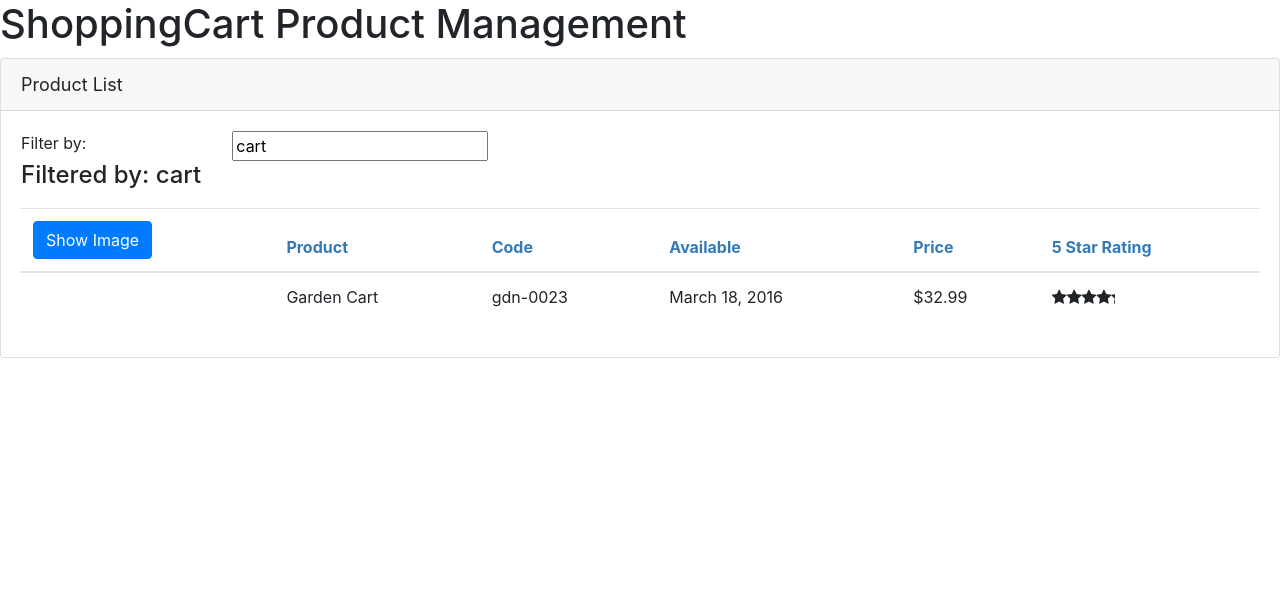
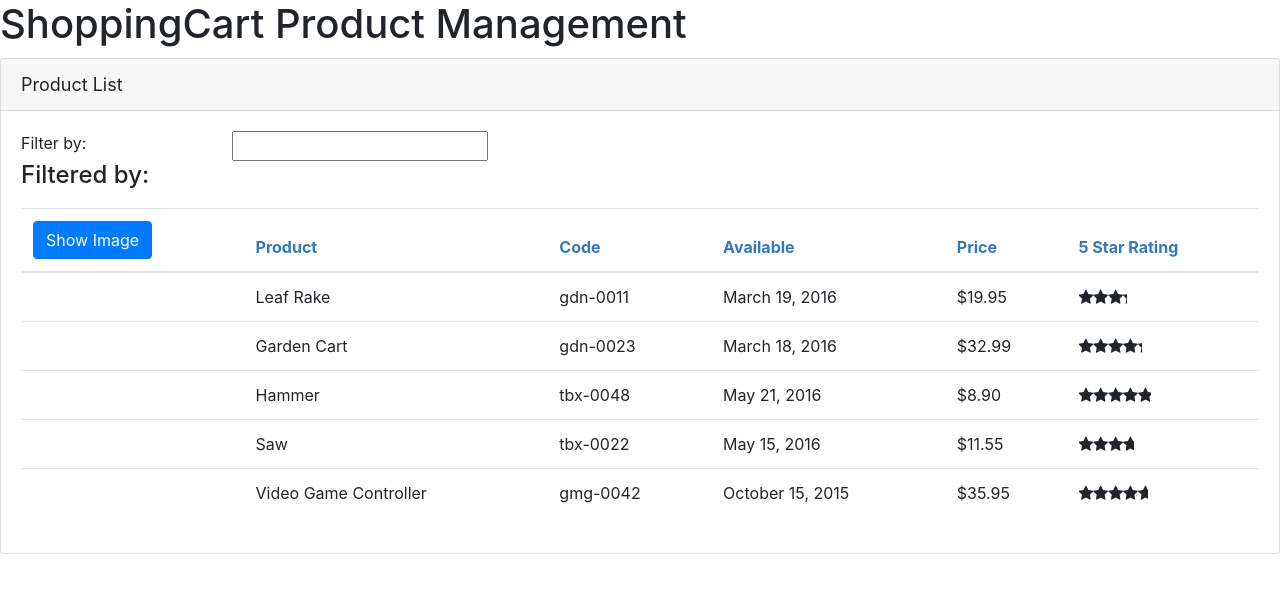
Before and after one commit to saqkhan1995/APM, an Angular app: page / in a window 1280 px wide. Shown: the top 592 px of the page. Built offline with nearby package versions, Linux system fonts and the light colour scheme.

Commit message:
injectingTheService
injectingTheService

```diff
--- a/src/app/products/product-list.component.ts
+++ b/src/app/products/product-list.component.ts
@@ -1,5 +1,6 @@
-import { Component } from '@angular/core';
+import { Component, OnInit } from '@angular/core';
 import { IProduct } from './product';
+import { ProductService } from './product.service';
 
 @Component({
     selector: 'pm-products',
@@ -7,7 +8,7 @@
     styleUrls: ['./product-list.component.css']
 })
 
-export class ProductListComponent{
+export class ProductListComponent implements OnInit{
     pageTitle: string ='Product List';
     imageWidth: number = 50;
     imageMargin: 2;
@@ -22,64 +23,10 @@
     }
 
     filteredProducts: IProduct[];
-    products: IProduct[] = [
+    products: IProduct[] = [];
 
-            {
-              "productId": 1,
-              "productName": "Leaf Rake",
-              "productCode": "GDN-0011",
-              "releaseDate": "March 19, 2016",
-              "description": "Leaf rake with 48-inch wooden handle.",
-              "price": 19.95,
-              "starRating": 3.2,
-              "imageUrl": "https://images-na.ssl-images-amazon.com/images/I/412AAGIyssL.jpg"
-            },
-            {
-              "productId": 2,
-              "productName": "Garden Cart",
-              "productCode": "GDN-0023",
-              "releaseDate": "March 18, 2016",
-              "description": "15 gallon capacity rolling garden cart",
-              "price": 32.99,
-              "starRating": 4.2,
-              "imageUrl": "https://www.steelfort.co.nz/assets/product-images/Cub-Cadet/GardenCart.png"
-            },
-            {
-              "productId": 5,
-              "productName": "Hammer",
-              "productCode": "TBX-0048",
-              "releaseDate": "May 21, 2016",
-              "description": "Curved claw steel hammer",
-              "price": 8.9,
-              "starRating": 4.8,
-              "imageUrl": "https://images-na.ssl-images-amazon.com/images/I/61EJmWzoZmL._SL1500_.jpg"
-            },
-            {
-              "productId": 8,
-              "productName": "Saw",
-              "productCode": "TBX-0022",
-              "releaseDate": "May 15, 2016",
-              "description": "15-inch steel blade hand saw",
-              "price": 11.55,
-              "starRating": 3.7,
-              "imageUrl": "http://freepngdownload.com/image/thumb/hand-saw-free-png-image-download-25.png"
-            },
-            {
-              "productId": 10,
-              "productName": "Video Game Controller",
-              "productCode": "GMG-0042",
-              "releaseDate": "October 15, 2015",
-              "description": "Standard two-button video game controller",
-              "price": 35.95,
-              "starRating": 4.6,
-              "imageUrl": "https://cdn2.iconfinder.com/data/icons/game-device-2/512/xone_controller_black_512.png"
-            }
+    constructor(private productService: ProductService){
 
-    ];
-
-    constructor(){
-      this.filteredProducts = this.products;
-      this.listFilter = 'cart';
     }
 
     onRatingClicked(message: string):void {
@@ -93,4 +40,10 @@
     toggleImage(): void {
       this.showImage = !this.showImage;
     }
+
+    ngOnInit(): void {
+      this.products = this.productService.getProducts();
+      this.filteredProducts = this.products;
+
+    }
 }
--- /dev/null
+++ b/src/app/products/product.service.ts
@@ -0,0 +1,63 @@
+import { Injectable } from "@angular/core";
+import { IProduct } from "./product";
+
+@Injectable({
+    providedIn: 'root'
+})
+export class ProductService {
+
+    getProducts(): IProduct[] {
+        return [
+            {
+                "productId": 1,
+              "productName": "Leaf Rake",
+              "productCode": "GDN-0011",
+              "releaseDate": "March 19, 2016",
+              "description": "Leaf rake with 48-inch wooden handle.",
+              "price": 19.95,
+              "starRating": 3.2,
+              "imageUrl": "https://images-na.ssl-images-amazon.com/images/I/412AAGIyssL.jpg"
+            },
+            {
+                "productId": 2,
+                "productName": "Garden Cart",
+                "productCode": "GDN-0023",
+                "releaseDate": "March 18, 2016",
+                "description": "15 gallon capacity rolling garden cart",
+                "price": 32.99,
+                "starRating": 4.2,
+                "imageUrl": "https://www.steelfort.co.nz/assets/product-images/Cub-Cadet/GardenCart.png"
+              },
+              {
+                "productId": 5,
+                "productName": "Hammer",
+                "productCode": "TBX-0048",
+                "releaseDate": "May 21, 2016",
+                "description": "Curved claw steel hammer",
+                "price": 8.9,
+                "starRating": 4.8,
+                "imageUrl": "https://images-na.ssl-images-amazon.com/images/I/61EJmWzoZmL._SL1500_.jpg"
+              },
+              {
+                "productId": 8,
+                "productName": "Saw",
+                "productCode": "TBX-0022",
+                "releaseDate": "May 15, 2016",
+                "description": "15-inch steel blade hand saw",
+                "price": 11.55,
+                "starRating": 3.7,
+                "imageUrl": "http://freepngdownload.com/image/thumb/hand-saw-free-png-image-download-25.png"
+              },
+              {
+                "productId": 10,
+                "productName": "Video Game Controller",
+                "productCode": "GMG-0042",
+                "releaseDate": "October 15, 2015",
+                "description": "Standard two-button video game controller",
+                "price": 35.95,
+                "starRating": 4.6,
+                "imageUrl": "https://cdn2.iconfinder.com/data/icons/game-device-2/512/xone_controller_black_512.png"
+              }
+        ];
+    }
+}
```
